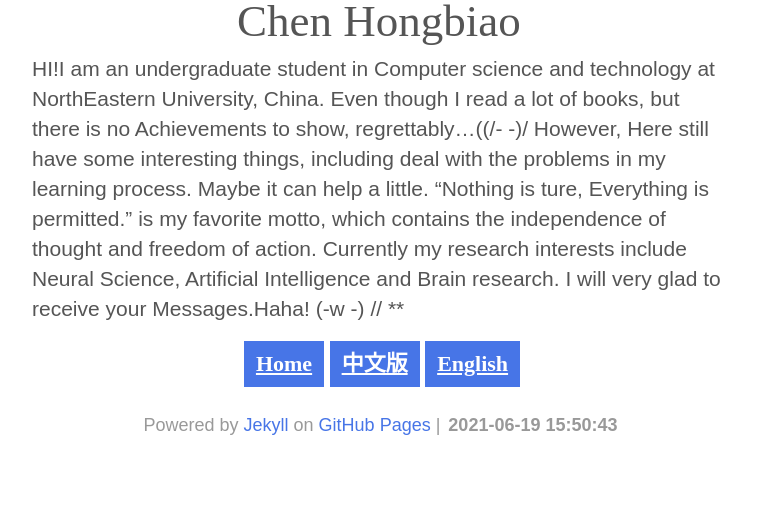
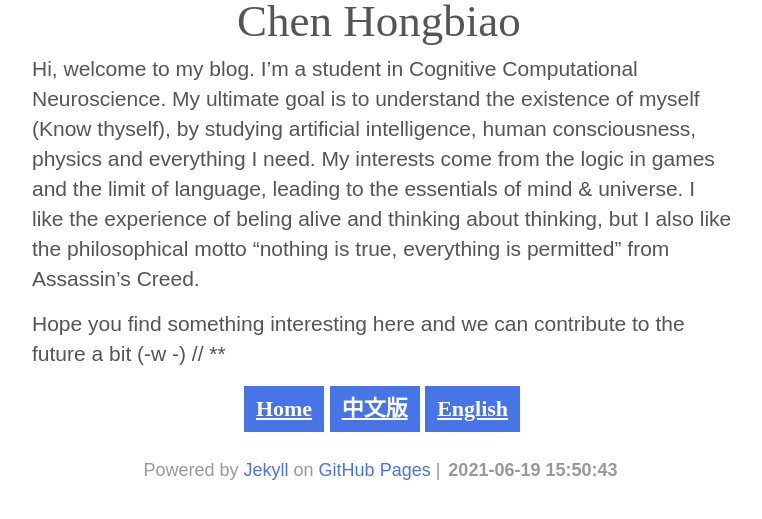
Before and after one commit to chenhongbiao/chenhongbiao.github.io, a Jekyll site: the page built from index.md, in a window 1280 px wide, cut to the strip 344-863 px from the top of the page. Shown: the whole strip, without its empty margins (258-1020 px from the left). Built offline with Jekyll 4.4.1, drawn with Linux system fonts in a browser that asks for light colours; some web fonts are replaced.

Commit message:
update the About in Home page

```diff
--- a/index.md
+++ b/index.md
@@ -3,12 +3,13 @@ layout: home
 avatar: yes
 ---
 
-HI!I am an undergraduate student in Computer science and technology at NorthEastern University, China.
-Even though I read a lot of books, but there is no Achievements to show, regrettably...((/- -)/
-However, Here still have some interesting things, including deal with the problems in my learning process.
-Maybe it can help a little. "Nothing is ture, Everything is permitted." is my favorite motto,
-which contains the independence of thought and freedom of action.
-Currently my research interests include Neural Science, Artificial Intelligence and Brain research.
-I will very glad to receive your Messages.Haha! (-w -) // **
+Hi, welcome to my blog. I'm a student in Cognitive Computational Neuroscience.
+My ultimate goal is to understand the existence of myself (Know thyself),
+by studying artificial intelligence, human consciousness, physics and everything I need.
+My interests come from the logic in games and the limit of language, leading to the essentials of mind & universe.
+I like the experience of beling alive and thinking about thinking,
+but I also like the philosophical motto "nothing is true, everything is permitted" from Assassin's Creed.
 
-[about]: http://chenhongbiao.github.io/cn/about/
+Hope you find something interesting here and we can contribute to the future a bit (-w -) // **
+
+[about]: https://chenhongbiao.github.io/cn/about/
```
Also changed, not shown: 404.md (+1 -1 lines), 2 other files.
